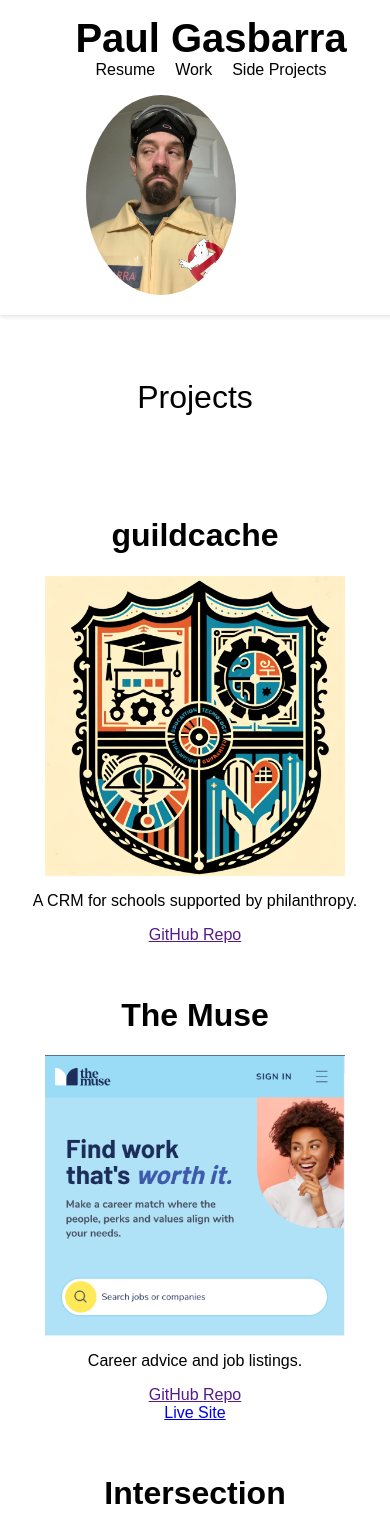
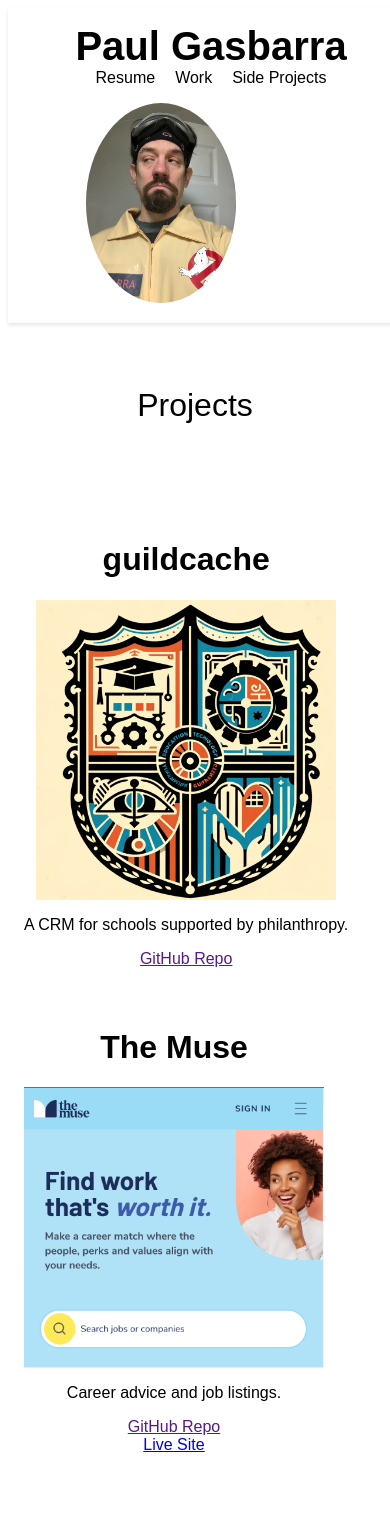
Before and after one commit to paulgasbarra/paulgasbarra.github.io, a React (Vite) app: page / in a window 390 px wide. Shown: the top 1519 px of the page. Built offline with nearby package versions, Linux system fonts and the light colour scheme.

Commit message:
style profile page

```diff
--- a/src/App.css
+++ b/src/App.css
@@ -1,10 +1,9 @@
 body {
   font-family: Arial, sans-serif;
   margin: 0;
-  padding: 0;
+  padding: 0.5rem;
   display: flex;
   flex-direction: column;
-  align-items: center;
 }
 
 .header {
@@ -35,12 +34,13 @@
   max-width: 150px;
   border-radius: 50%;
 }
-.projects-list {
+.project-list {
   display: flex;
+  flex-wrap: wrap;
   flex-direction: row;
-  align-items: center;
   width: 100%;
   padding: 1em;
+  gap: 0.5rem;
 }
 
 .project {
@@ -48,7 +48,6 @@
   flex-direction: column;
   justify-content: space-between;
   align-items: center;
-  width: 100%;
   padding: 1em 0;
 }
 
--- a/src/index.css
+++ /dev/null
@@ -1,70 +0,0 @@
-body {
-  font-family: Arial, sans-serif;
-  margin: 0;
-  padding: 0;
-  display: flex;
-  flex-direction: column;
-  align-items: center;
-}
-
-.header {
-  display: flex;
-  justify-content: space-between;
-  align-items: center;
-  width: 100%;
-  padding: 1em;
-  box-shadow: 0 2px 4px rgba(0, 0, 0, 0.1);
-}
-
-.header h1 {
-  font-size: 2.5em;
-  margin: 0;
-}
-
-nav {
-  margin-bottom: 1em;
-}
-
-nav a {
-  margin: 0 10px;
-  text-decoration: none;
-  color: black;
-}
-
-#profile-pic {
-  max-width: 150px;
-  border-radius: 50%;
-}
-
-.work-experience {
-  display: flex;
-  justify-content: space-between;
-  align-items: center;
-  width: 100%;
-  padding: 1em 0;
-}
-
-.work-experience:nth-child(even) .work-desc {
-  order: 2; /* Swap the order for even items */
-}
-
-.work-experience img {
-  max-width: 300px;
-}
-
-.divider {
-  font-size: 2em;
-  margin: 2em 0;
-  text-align: center;
-  width: 100%;
-}
-
-@media (max-width: 768px) {
-  .header {
-    flex-direction: column;
-  }
-
-  .work-experience {
-    flex-direction: column-reverse;
-  }
-}
```
Also changed, not shown: src/main.tsx (+6 -7 lines).
